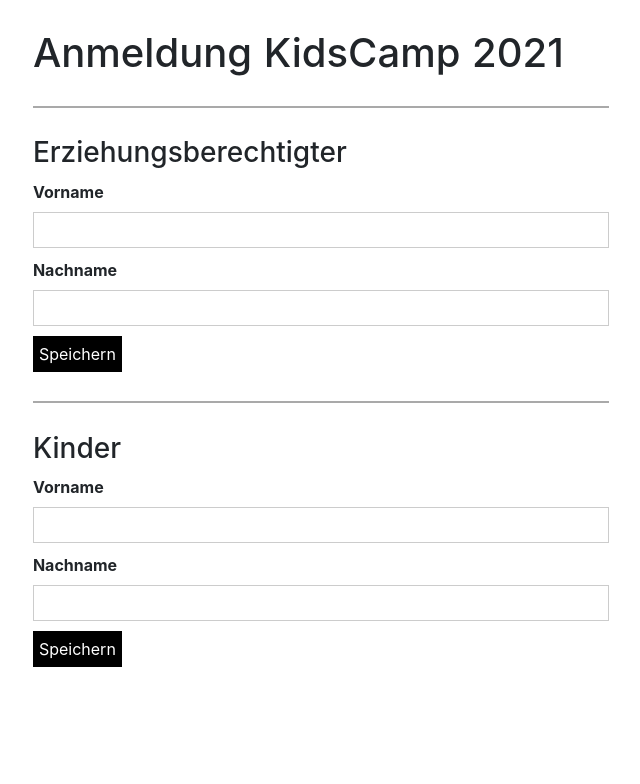
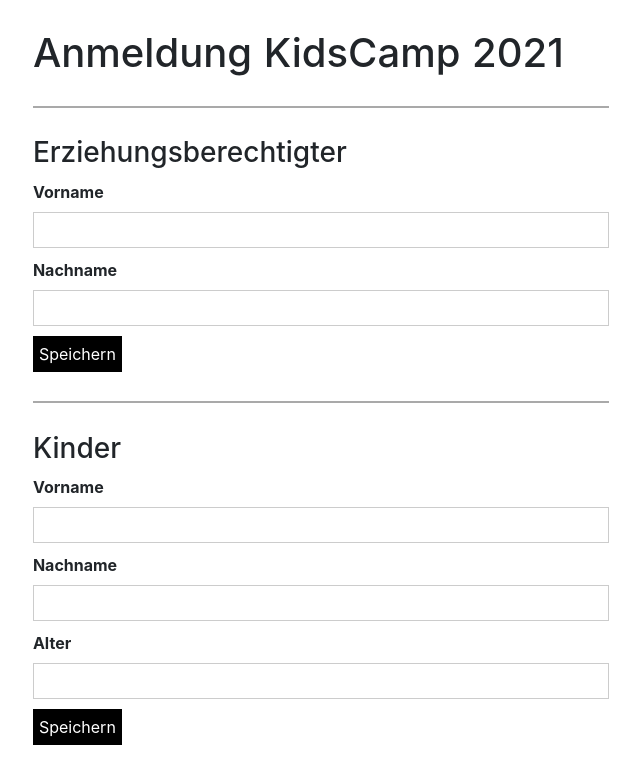
Before and after one commit to fdellekart/kidscamp_manager, a Nuxt app: page / in a window 1280 px wide. Shown: the top 784 px of the page, without its empty margins (319-959 px from the left). Built offline with nearby package versions, Linux system fonts and the light colour scheme.

Commit message:
Use showAge prop of input form in main page

```diff
--- a/pages/index.vue
+++ b/pages/index.vue
@@ -38,7 +38,7 @@
       <InputForm
         v-if="showChildInputForm"
         :person="childToEdit"
-        :is-child="true"
+        :show-age="true"
         :show-cancel-button="children.length > 0"
         @save="onSaveChild($event)"
         @cancel="onCancelChild"
```
